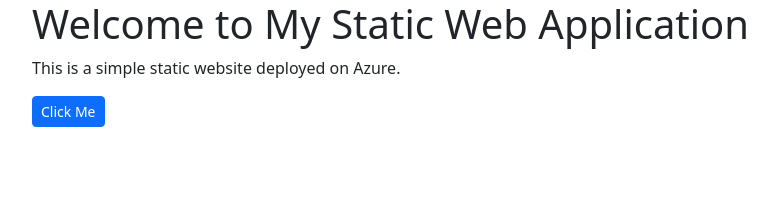
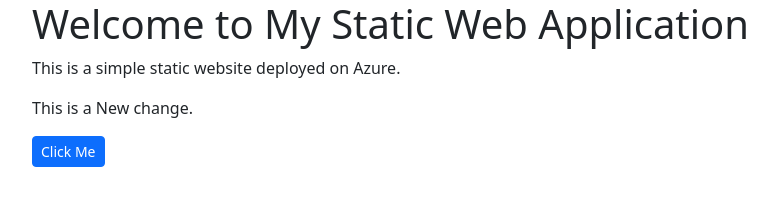
Before and after one commit to Spittala123/my-static-app, a plain HTML site: page index.html in a window 1280 px wide. Shown: the whole page, without its empty margins (50-827 px from the left). Drawn offline with nearby package versions, Linux system fonts and the light colour scheme.

Commit message:
Second commit

```diff
--- a/index.html
+++ b/index.html
@@ -13,6 +13,8 @@
     <div class="container">
         <h1>Welcome to My Static Web Application</h1>
         <p>This is a simple static website deployed on Azure.</p>
+        <p>This is a New change.</p>
+
         <button class="btn btn-sm btn-primary" onclick="showMessage()">Click Me</button>
         <p id="message"></p>
     </div>
```
